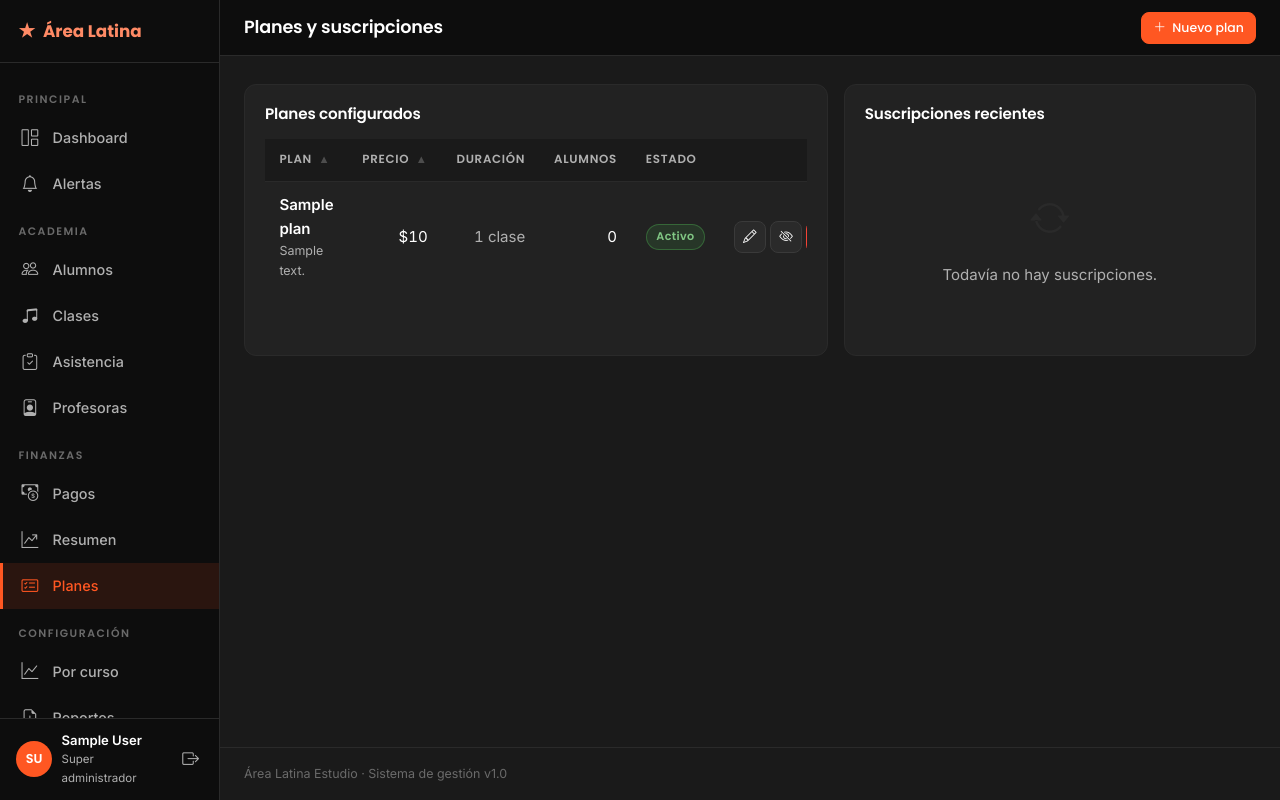
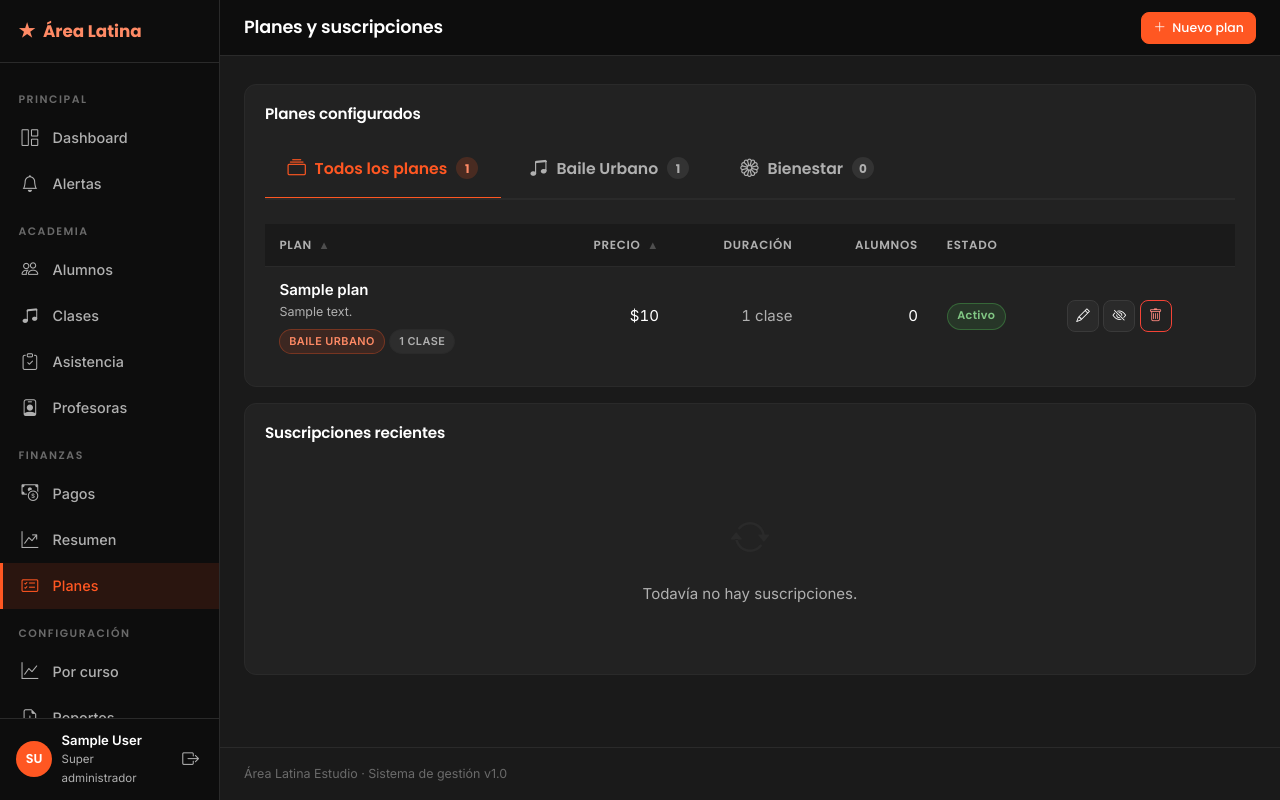
Before and after one commit to contactoarealatina-arch/arealatina, a Django app: page /gestion/planes/ in a window 1280 px wide. Run offline with Django 5.2, Linux system fonts and the light colour scheme; a user stored in the database is signed in; data comes from the database, SQL or seed files in the repository; tables that the repository leaves empty hold one stand-in row (values such as "Sample post").

Commit message:
Pestanas por pilar en planes, conectadas al sitio web
PANEL
Tres pestanas grandes arriba de la tabla: Todos los planes, Baile Urbano
y Bienestar. Baile urbano y bienestar se venden distinto, y verlos
juntos obligaba a leer plan por plan para saber cual era cual.

- Los planes sin pilar salen en las dos pestanas, no en ninguna. Para un
  alumno de bienestar un plan general es una opcion real, y esconderlo
  seria mentir por omision. La etiqueta dice "Todo el estudio" para que
  no parezca un dato olvidado.
- Cada fila muestra sus pilares y cuantas clases cubre.
- La pestana elegida se recuerda durante la sesion: quien administra
  bienestar no quiere volver a "Todos" despues de cada guardado.
- El contenido de las tres esta en el HTML desde el principio, asi que
  cambiar de pestana es instantaneo y no recarga.
- La tarjeta pasa a ancho completo. Con las pestanas y las etiquetas, la
  columna de siete doceavos obligaba a desplazar en horizontal.

SITIO WEB
Esto era lo que faltaba conectar: el sitio publico mostraba los mismos
planes en los dos pilares aunque el plan dijera a cual pertenece.

- Cada pilar de /clases/ muestra ahora solo sus planes, mas los
  generales.
- Las tarjetas del sitio llevan la etiqueta del pilar cuando el plan es
  especifico de uno.
- El texto cambia segun el caso en vez de decir siempre lo mismo.
- Debajo de cada pestana del panel se dice cuantos planes activos ve el
  visitante en esa area del sitio, con enlace directo para comprobarlo.
  Ocultar un plan lo saca de la web al instante.

Quedan dos planes de ejemplo por pilar (Baile 1 Curso y Bienestar 2
Clases) para poder ver la separacion funcionando. Se editan o se borran
desde el panel.

```diff
--- a/apps/gestion/views/planes.py
+++ b/apps/gestion/views/planes.py
@@ -4,15 +4,55 @@ from django.shortcuts import get_object_or_404, redirect, render
 
 from ..auditoria import registrar
 from ..forms import PlanForm
-from ..models import AuditLog, Plan, Suscripcion
+from ..models import AuditLog, Categoria, Plan, Suscripcion
 from ..permisos import gestion_requerida
 
 
 @gestion_requerida
 def planes(request):
+    """Los planes, separados por pilar.
+
+    Baile urbano y bienestar se venden distinto, así que verlos juntos en
+    una sola tabla obliga a leer plan por plan para saber cuál es cuál.
+
+    Los planes sin pilar sirven en todo el estudio, así que aparecen en
+    las dos pestañas: para un alumno de bienestar, un plan general es una
+    opción real y esconderlo sería mentir por omisión.
+    """
+    todos = list(Plan.objects.prefetch_related('pilares'))
+
+    grupos = []
+    for pilar in Categoria.objects.filter(activa=True):
+        del_pilar = [
+            p for p in todos
+            if not p.pilares.all() or pilar in p.pilares.all()
+        ]
+        grupos.append({
+            'pilar': pilar,
+            'slug': pilar.slug,
+            'nombre': pilar.nombre,
+            'icono': pilar.icono,
+            'planes': del_pilar,
+            'cuantos': len(del_pilar),
+            'activos': sum(1 for p in del_pilar if p.activo),
+        })
+
+    # Una pestaña más con todo junto: para comparar precios entre pilares
+    # sin ir y volver.
+    grupos.insert(0, {
+        'pilar': None,
+        'slug': 'todos',
+        'nombre': 'Todos los planes',
+        'icono': 'bi-collection',
+        'planes': todos,
+        'cuantos': len(todos),
+        'activos': sum(1 for p in todos if p.activo),
+    })
+
     return render(request, 'gestion/planes/listado.html', {
         'activo': 'planes',
-        'planes': Plan.objects.all(),
+        'grupos': grupos,
+        'planes': todos,
         'suscripciones_recientes': Suscripcion.objects.select_related(
             'alumno', 'plan'
         ).filter(alumno__eliminado=False)[:10],
--- a/static/css/gestion.css
+++ b/static/css/gestion.css
@@ -1259,3 +1259,106 @@ a:hover { color: var(--al-orange-lite); }
 }
 
 .g-enlace-boleta:hover { text-decoration: underline; }
+
+/* --------------------------------------------------------------------------
+   Pestañas por pilar
+   -------------------------------------------------------------------------- */
+/* Grandes a propósito: es la separación principal de la pantalla, no un
+   filtro secundario. Se tienen que ver antes que la tabla. */
+.g-pestanas {
+    display: flex;
+    gap: 0.4rem;
+    margin-bottom: 1.5rem;
+    border-bottom: 2px solid var(--al-border);
+    overflow-x: auto;
+    -webkit-overflow-scrolling: touch;
+}
+
+.g-pestana {
+    display: inline-flex;
+    align-items: center;
+    gap: 0.55rem;
+    padding: 0.9rem 1.4rem;
+    background: none;
+    border: none;
+    border-bottom: 3px solid transparent;
+    margin-bottom: -2px;
+    color: var(--al-muted);
+    font-family: var(--font-titulo);
+    font-size: 0.98rem;
+    font-weight: 600;
+    white-space: nowrap;
+    cursor: pointer;
+    transition: color 0.2s ease, border-color 0.2s ease;
+}
+
+.g-pestana:hover { color: var(--al-text); }
+
+.g-pestana:focus-visible {
+    outline: 2px solid var(--al-orange);
+    outline-offset: -4px;
+    border-radius: 8px 8px 0 0;
+}
+
+.g-pestana.activa {
+    color: var(--al-orange);
+    border-bottom-color: var(--al-orange);
+}
+
+.g-pestana i { font-size: 1.15rem; }
+
+.g-pestana-cuenta {
+    display: inline-flex;
+    align-items: center;
+    justify-content: center;
+    min-width: 22px;
+    height: 22px;
+    padding: 0 0.4rem;
+    border-radius: 50px;
+    font-size: 0.75rem;
+    font-weight: 700;
+    background: rgba(255, 255, 255, 0.08);
+    color: var(--al-muted);
+}
+
+.g-pestana.activa .g-pestana-cuenta {
+    background: rgba(255, 87, 34, 0.18);
+    color: var(--al-orange-lite);
+}
+
+@media (max-width: 575.98px) {
+    .g-pestana { padding: 0.75rem 0.9rem; font-size: 0.88rem; }
+    .g-pestana-nombre { display: none; }
+    .g-pestana.activa .g-pestana-nombre { display: inline; }
+}
+
+@media (prefers-reduced-motion: reduce) {
+    .g-pestana { transition: none; }
+}
+
+/* Etiquetas de un plan: sus pilares y cuántas clases cubre. */
+.g-plan-etiquetas {
+    display: flex;
+    flex-wrap: wrap;
+    gap: 0.3rem;
+    margin-top: 0.45rem;
+}
+
+.g-chip {
+    font-size: 0.68rem;
+    font-weight: 700;
+    letter-spacing: 0.04em;
+    text-transform: uppercase;
+    padding: 0.18rem 0.55rem;
+    border-radius: 50px;
+    color: var(--al-orange-lite);
+    background: rgba(255, 87, 34, 0.12);
+    border: 1px solid rgba(255, 87, 34, 0.3);
+    white-space: nowrap;
+}
+
+.g-chip.neutro {
+    color: var(--al-muted);
+    background: rgba(255, 255, 255, 0.05);
+    border-color: var(--al-border);
+}
--- /dev/null
+++ b/templates/gestion/planes/_fila.html
@@ -0,0 +1,70 @@
+{% load formato %}
+{% comment %}
+    Una fila de plan. Se repite en cada pestaña, así que vive acá y no
+    copiada tres veces.
+{% endcomment %}
+<tr>
+    <td>
+        <strong>{{ plan.nombre }}</strong>
+        {% if plan.descripcion %}
+            <div class="g-muted" style="font-size:.78rem">{{ plan.descripcion }}</div>
+        {% endif %}
+
+        <div class="g-plan-etiquetas">
+            {% comment %}
+                Sin pilares el plan sirve en todo el estudio: se dice, para
+                que no parezca un dato olvidado.
+            {% endcomment %}
+            {% if plan.pilares.all %}
+                {% for pilar in plan.pilares.all %}
+                    <span class="g-chip">{{ pilar.nombre }}</span>
+                {% endfor %}
+            {% else %}
+                <span class="g-chip neutro">Todo el estudio</span>
+            {% endif %}
+
+            {% if plan.clases_incluidas %}
+                <span class="g-chip neutro">
+                    {{ plan.clases_incluidas }} clase{{ plan.clases_incluidas|pluralize }}
+                </span>
+            {% elif plan.duracion_dias > 1 %}
+                <span class="g-chip neutro">Ilimitado</span>
+            {% endif %}
+        </div>
+    </td>
+    <td class="num" data-orden="{{ plan.precio_clp }}">${{ plan.precio_clp|clp }}</td>
+    <td class="num g-muted g-nowrap">
+        {% if plan.duracion_dias == 1 %}1 clase{% else %}{{ plan.duracion_dias }} días{% endif %}
+    </td>
+    <td class="num">{{ plan.suscripciones_vigentes }}</td>
+    <td>
+        {% if plan.activo %}
+            <span class="g-badge g-badge-verde">Activo</span>
+        {% else %}
+            <span class="g-badge g-badge-gris">Oculto</span>
+        {% endif %}
+    </td>
+    <td class="g-nowrap">
+        <a href="{% url 'gestion:plan_editar' plan.pk %}"
+           class="g-btn g-btn-neutro g-btn-icono" title="Editar">
+            <i class="bi bi-pencil"></i>
+        </a>
+        <form method="post" action="{% url 'gestion:plan_alternar' plan.pk %}"
+              class="d-inline">
+            {% csrf_token %}
+            <button type="submit" class="g-btn g-btn-neutro g-btn-icono"
+                    title="{% if plan.activo %}Ocultar del sitio web{% else %}Mostrar en el sitio web{% endif %}">
+                <i class="bi {% if plan.activo %}bi-eye-slash{% else %}bi-eye{% endif %}"></i>
+            </button>
+        </form>
+        <form method="post" action="{% url 'gestion:plan_eliminar' plan.pk %}"
+              class="d-inline"
+              data-confirmar="¿Eliminar este plan? No se puede deshacer.">
+            {% csrf_token %}
+            <button type="submit" class="g-btn g-btn-peligro g-btn-icono"
+                    title="Eliminar">
+                <i class="bi bi-trash"></i>
+            </button>
+        </form>
+    </td>
+</tr>
--- a/templates/gestion/planes/listado.html
+++ b/templates/gestion/planes/listado.html
@@ -13,10 +13,40 @@
 {% block contenido %}
 
 <div class="row g-3">
-    <div class="col-xl-7">
+    <div class="col-12">
         <div class="g-card h-100">
             <h2 class="g-card-titulo">Planes configurados</h2>
+
             {% if planes %}
+                {% comment %}
+                    Una pestaña por pilar. Baile urbano y bienestar se
+                    venden distinto, y verlos juntos obliga a leer plan por
+                    plan para saber cuál es cuál.
+
+                    Los planes sin pilar salen en las dos: para un alumno de
+                    bienestar un plan general es una opción real, y
+                    esconderlo sería mentir por omisión.
+                {% endcomment %}
+                <div class="g-pestanas" role="tablist">
+                    {% for grupo in grupos %}
+                        <button type="button"
+                                class="g-pestana {% if forloop.first %}activa{% endif %}"
+                                role="tab"
+                                aria-selected="{% if forloop.first %}true{% else %}false{% endif %}"
+                                aria-controls="grupo-{{ grupo.slug }}"
+                                data-pestana="grupo-{{ grupo.slug }}">
+                            <i class="bi {{ grupo.icono }}"></i>
+                            <span class="g-pestana-nombre">{{ grupo.nombre }}</span>
+                            <span class="g-pestana-cuenta">{{ grupo.cuantos }}</span>
+                        </button>
+                    {% endfor %}
+                </div>
+
+                {% for grupo in grupos %}
+                <div id="grupo-{{ grupo.slug }}" class="g-panel-pestana"
+                     role="tabpanel" {% if not forloop.first %}hidden{% endif %}>
+
+                    {% if grupo.planes %}
                         <div class="g-scroll-x">
                         <table class="g-tabla" data-ordenable>
                             <thead>
@@ -30,54 +60,37 @@
                                 </tr>
                             </thead>
                             <tbody>
-                    {% for plan in planes %}
-                        <tr>
-                            <td>
-                                <strong>{{ plan.nombre }}</strong>
-                                {% if plan.descripcion %}
-                                    <div class="g-muted" style="font-size:.78rem">{{ plan.descripcion }}</div>
-                                {% endif %}
-                            </td>
-                            <td class="num" data-orden="{{ plan.precio_clp }}">${{ plan.precio_clp|clp }}</td>
-                            <td class="num g-muted g-nowrap">
-                                {% if plan.duracion_dias == 1 %}1 clase{% else %}{{ plan.duracion_dias }} días{% endif %}
-                            </td>
-                            <td class="num">{{ plan.suscripciones_vigentes }}</td>
-                            <td>
-                                {% if plan.activo %}
-                                    <span class="g-badge g-badge-verde">Activo</span>
-                                {% else %}
-                                    <span class="g-badge g-badge-gris">Inactivo</span>
-                                {% endif %}
-                            </td>
-                            <td class="g-nowrap">
-                                <a href="{% url 'gestion:plan_editar' plan.pk %}"
-                                   class="g-btn g-btn-neutro g-btn-icono" title="Editar">
-                                    <i class="bi bi-pencil"></i>
-                                </a>
-                                <form method="post" action="{% url 'gestion:plan_alternar' plan.pk %}"
-                                      class="d-inline">
-                                    {% csrf_token %}
-                                    <button type="submit" class="g-btn g-btn-neutro g-btn-icono"
-                                            title="{% if plan.activo %}Ocultar{% else %}Mostrar{% endif %}">
-                                        <i class="bi {% if plan.activo %}bi-eye-slash{% else %}bi-eye{% endif %}"></i>
-                                    </button>
-                                </form>
-                                <form method="post" action="{% url 'gestion:plan_eliminar' plan.pk %}"
-                                      class="d-inline"
-                                      data-confirmar="¿Eliminar este plan? No se puede deshacer.">
-                                    {% csrf_token %}
-                                    <button type="submit" class="g-btn g-btn-peligro g-btn-icono"
-                                            title="Eliminar">
-                                        <i class="bi bi-trash"></i>
-                                    </button>
-                                </form>
-                            </td>
-                        </tr>
+                                {% for plan in grupo.planes %}
+                                    {% include 'gestion/planes/_fila.html' with plan=plan %}
                                 {% endfor %}
                             </tbody>
                         </table>
                         </div>
+
+                        {% if grupo.pilar %}
+                        <p class="g-ayuda mt-3">
+                            <i class="bi bi-globe me-1"></i>
+                            Estos son los {{ grupo.activos }} plan{{ grupo.activos|pluralize:"es" }}
+                            activo{{ grupo.activos|pluralize }} que el visitante ve en
+                            <a href="/clases/#{{ grupo.slug }}" target="_blank" rel="noopener">{{ grupo.nombre }}</a>
+                            del sitio web. Ocultar uno lo saca de ahí al instante.
+                        </p>
+                        {% endif %}
+                    {% else %}
+                        <div class="g-vacio">
+                            <i class="bi bi-card-checklist"></i>
+                            <h3>Sin planes para {{ grupo.nombre }}</h3>
+                            <p>
+                                Crea uno y marca «{{ grupo.nombre }}» en sus pilares,
+                                o deja los pilares vacíos para que sirva en todo el estudio.
+                            </p>
+                            <a href="{% url 'gestion:plan_nuevo' %}" class="g-btn g-btn-primario">
+                                Crear un plan
+                            </a>
+                        </div>
+                    {% endif %}
+                </div>
+                {% endfor %}
             {% else %}
                 <div class="g-vacio">
                     <i class="bi bi-card-checklist"></i>
@@ -89,7 +102,7 @@
         </div>
     </div>
 
-    <div class="col-xl-5">
+    <div class="col-12">
         <div class="g-card h-100">
             <h2 class="g-card-titulo">Suscripciones recientes</h2>
             {% if suscripciones_recientes %}
@@ -127,3 +140,40 @@
 </div>
 
 {% endblock %}
+
+{% block extra_js %}
+<script nonce="{{ request.csp_nonce }}">
+// Pestañas. Todo el contenido está en el HTML desde el principio, así que
+// cambiar de pilar es instantáneo y no vuelve a pedir la página.
+(function () {
+    var botones = document.querySelectorAll('[data-pestana]');
+    if (!botones.length) { return; }
+
+    botones.forEach(function (boton) {
+        boton.addEventListener('click', function () {
+            var destino = boton.getAttribute('data-pestana');
+
+            botones.forEach(function (otro) {
+                var activo = otro === boton;
+                otro.classList.toggle('activa', activo);
+                otro.setAttribute('aria-selected', activo ? 'true' : 'false');
+
+                var panel = document.getElementById(otro.getAttribute('data-pestana'));
+                if (panel) { panel.hidden = !activo; }
+            });
+
+            // Se recuerda para el resto de la sesión: quien administra
+            // bienestar no quiere volver a "Todos" en cada guardado.
+            try { sessionStorage.setItem('al-pestana-planes', destino); } catch (e) {}
+        });
+    });
+
+    var recordada = null;
+    try { recordada = sessionStorage.getItem('al-pestana-planes'); } catch (e) {}
+    if (recordada) {
+        var boton = document.querySelector('[data-pestana="' + recordada + '"]');
+        if (boton) { boton.click(); }
+    }
+})();
+</script>
+{% endblock %}
```
Also changed, not shown: apps/web/views.py (+16 -3 lines), static/css/styles.css (+9 -0 lines), templates/web/clases.html (+16 -2 lines). Lines whose indentation alone changed are shown as unchanged.
